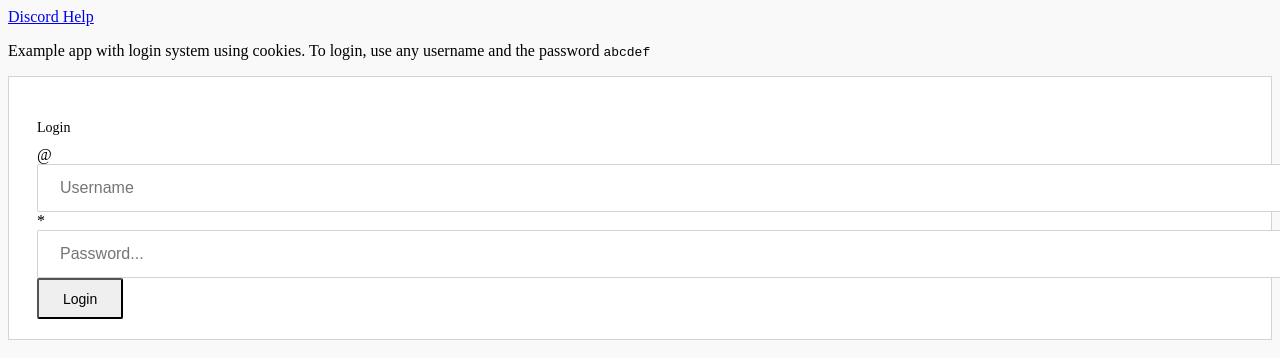
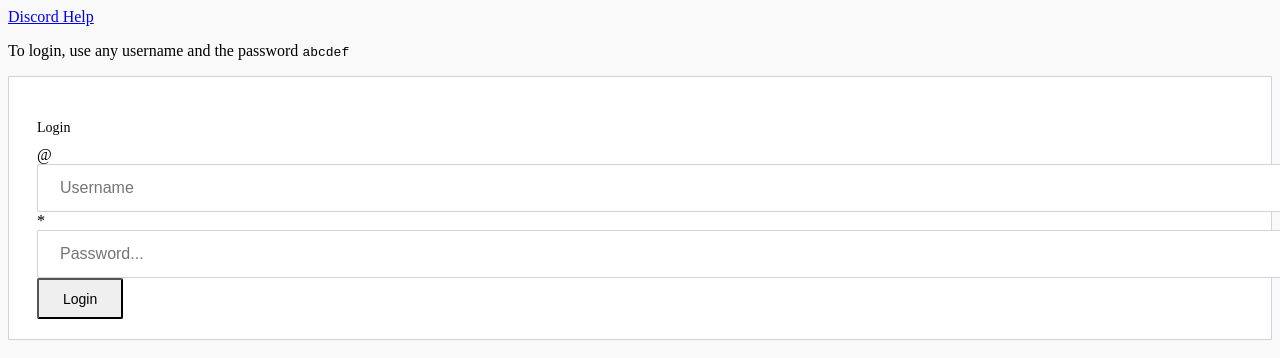
Before and after one commit to clementmarius/followedApplicationsInternship, a React (Vite) app in the folder front/frontFollowed/: page / in a window 1280 px wide. Shown: the top 358 px of the page. Built offline with nearby package versions, Linux system fonts and the light colour scheme; no server answers.

Commit message:
front bases

```diff
--- a/front/frontFollowed/src/App.jsx
+++ b/front/frontFollowed/src/App.jsx
@@ -28,7 +28,7 @@ const App = () => {
                 element={
                   <>
                     <p>
-                      Example app with login system using cookies. To login, use
+                      To login, use
                       any username and the password <kbd>abcdef</kbd>
                     </p>
                     <LoginForm />
```
